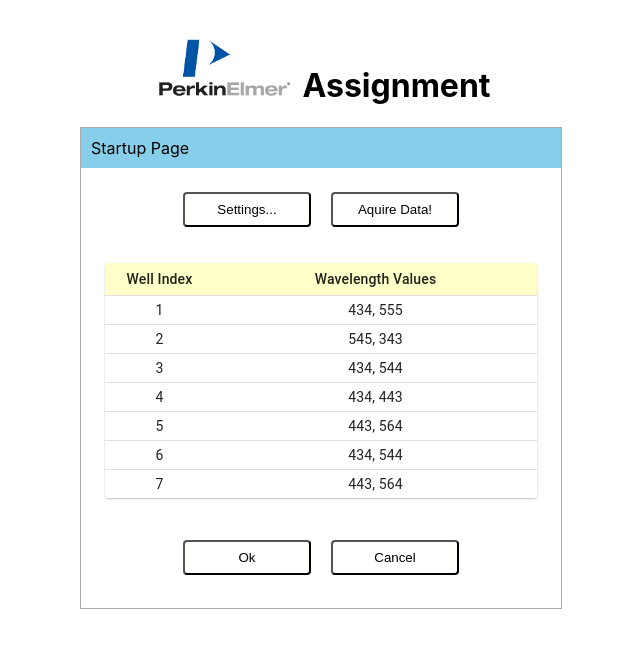
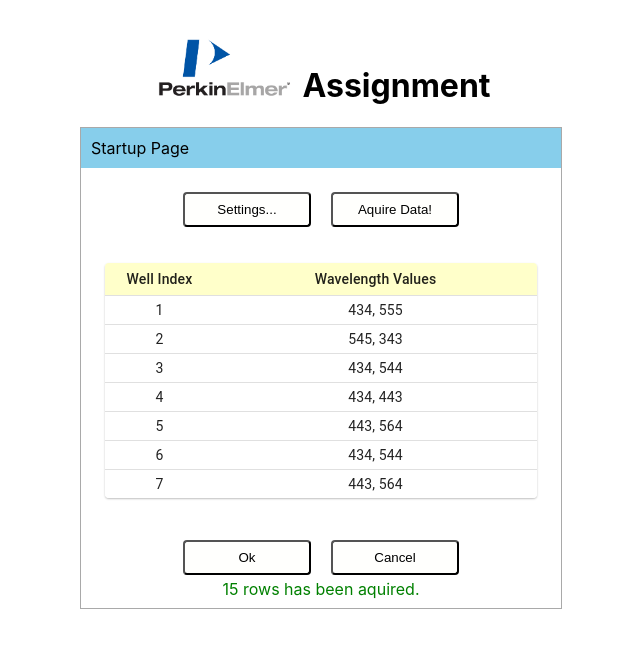
Before and after one commit to tejaspatil-psl/perkin-elmer-assignment, a React (Create React App) app: page / in a window 1280 px wide. Both pictures are taken after a click on the button "Aquire Data!". Shown: the top 648 px of the page, without its empty margins (319-959 px from the left). Built offline with nearby package versions, Linux system fonts and the light colour scheme; data requests are answered from the project's data file.

Commit message:
count added

```diff
--- a/src/components/startup-dialog/startup.jsx
+++ b/src/components/startup-dialog/startup.jsx
@@ -7,7 +7,7 @@
 import TableHead from '@mui/material/TableHead';
 import TableRow from '@mui/material/TableRow';
 import Paper from '@mui/material/Paper';
-import { useState } from 'react';
+import { useState, useEffect } from 'react';
 import { useNavigate } from "react-router-dom";
 import Box from '@mui/material/Box';
 import Typography from '@mui/material/Typography';
@@ -38,6 +38,7 @@
   const [content, setContent] = useState(false)
   const [isDisabled, setIsDisabled] = useState(false)
   const [rows, setRows] = useState([])
+  const [count, setCount] = useState(0)
 
   const fetchData = () => {
     axios
@@ -46,6 +47,7 @@
         if (response.data && response.data.length > 0) {
           console.log("getdata", response.data) // Handle the response data here
           setRows(response.data)
+          setCount(response.data.length)
           setIsDisabled(false)
         } else {
           console.error("Response data is empty or undefined")
@@ -69,8 +71,12 @@
   }
   const handleCancel = (e) => {
     setContent(false)
+    setRows([])
     setIsDisabled(false)
   }
+  useEffect(() => {
+    console.log("rows", rows)
+  }, [rows])
   const handleSetting = () => {
     navigate('/settings')
   }
@@ -153,7 +159,7 @@
             <button className='styled-buttons'>Ok</button>
             <button className='styled-buttons' onClick={(e) => handleCancel(e)}>Cancel</button>
           </div>
-
+          {content && <div style={{ color: "green" }}>{count} rows has been aquired.</div>}
         </div>
       </div>
     </>
```
